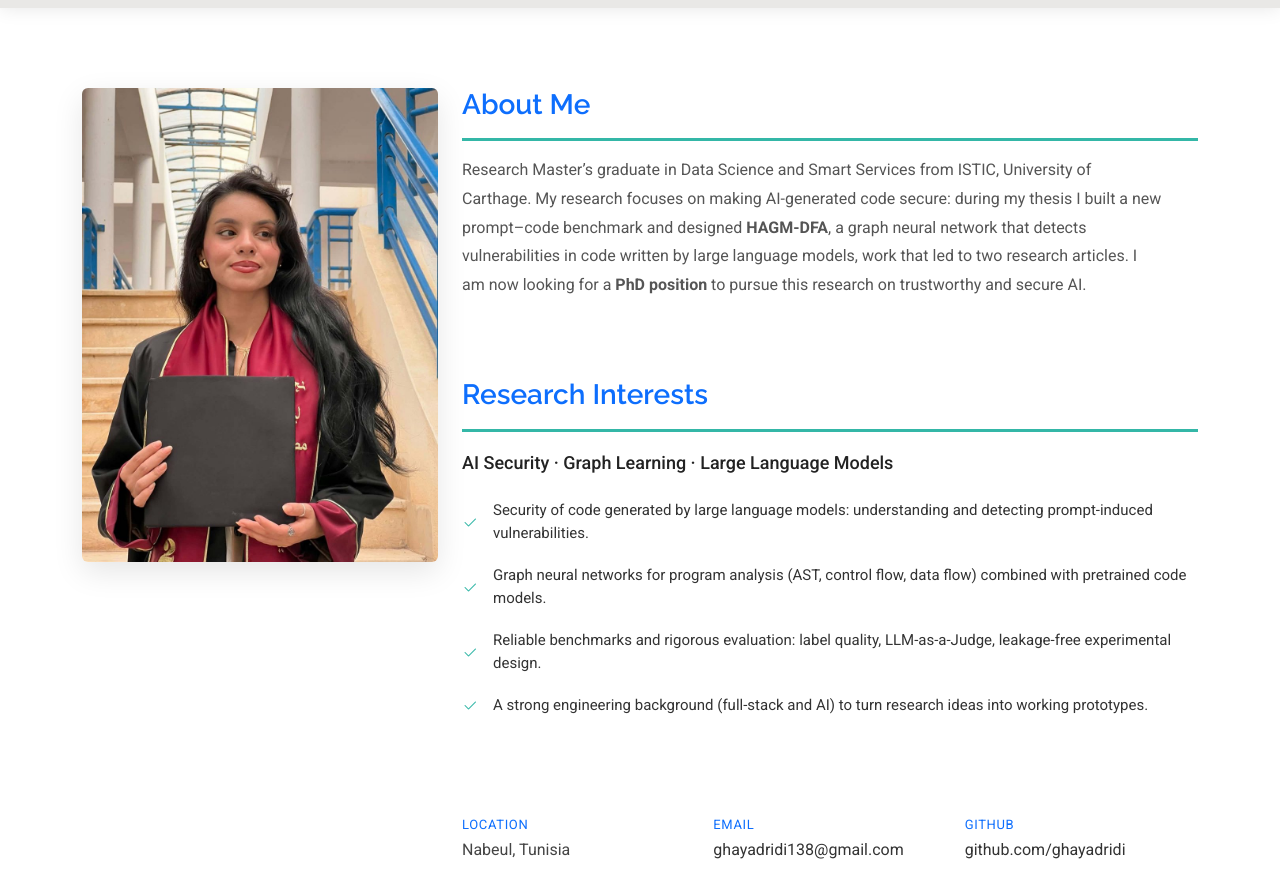
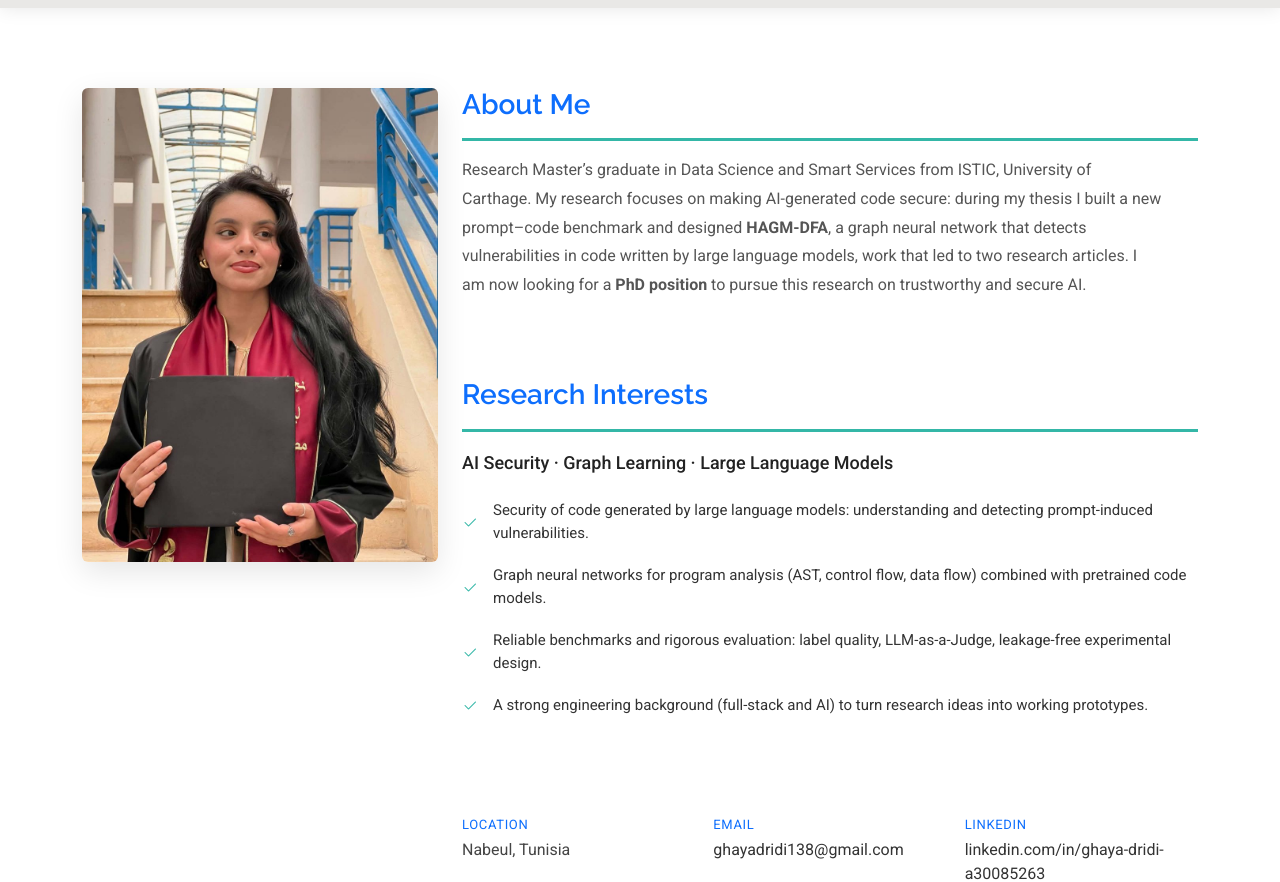
Before and after one commit to devSolutions-byte/-ghayadridi.github.io, a plain HTML site: page phd/about-developer.html in a window 1280 px wide. Shown: the part 75-957 px from the top of the page. Drawn offline with Linux system fonts and the light colour scheme.

Commit message:
PhD version: remove GitHub link
Co-Authored-By: Claude Opus 5.5 <noreply@anthropic.com>

```diff
--- a/phd/about-developer.html
+++ b/phd/about-developer.html
@@ -87,11 +87,6 @@
                             <div>
                                 <span class="label">Email</span>
                                 <a href="mailto:ghayadridi138@gmail.com">ghayadridi138@gmail.com</a>
-                            </div>
-                            <div>
-                                <span class="label">GitHub</span>
-                                <a href="https://github.com/ghayadridi" target="_blank"
-                                    rel="noopener">github.com/ghayadridi</a>
                             </div>
                             <div>
                                 <span class="label">LinkedIn</span>
```
Also changed, not shown: phd/index.html (+0 -2 lines).
